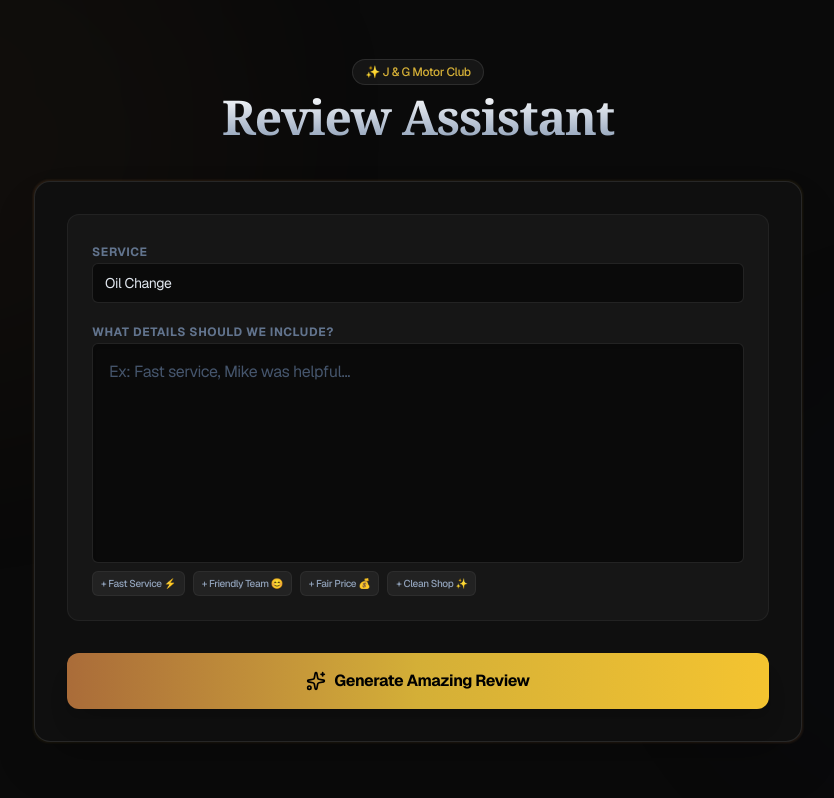
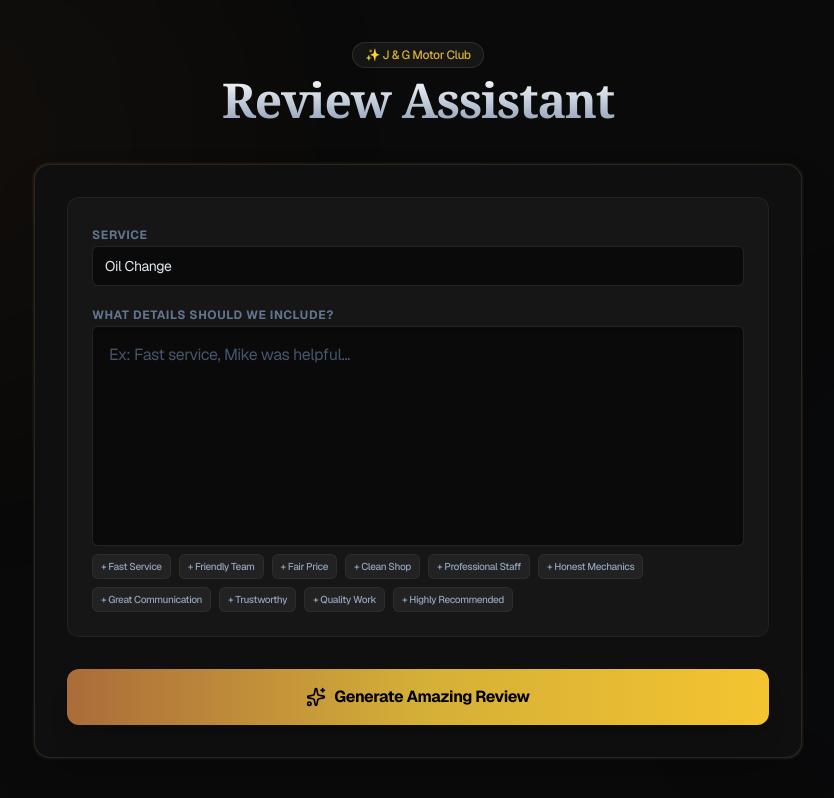
Before and after one commit to siddharth175/jg-motor-club-reviews, a Next.js app: page / in a window 1280 px wide. Shown: the whole page, without its empty margins (222-1056 px from the left). Built offline with nearby package versions, Linux system fonts and the light colour scheme.

Commit message:
feat: update review keywords list

```diff
--- a/src/components/ReviewForm.tsx
+++ b/src/components/ReviewForm.tsx
@@ -102,7 +102,18 @@ export const ReviewForm: React.FC<ReviewFormProps> = ({
 
                             {/* Quick Tags */}
                             <div className="flex flex-wrap gap-2">
-                                {["Fast Service ⚡", "Friendly Team 😊", "Fair Price 💰", "Clean Shop ✨"].map(tag => (
+                                {[
+                                    "Fast Service",
+                                    "Friendly Team",
+                                    "Fair Price",
+                                    "Clean Shop",
+                                    "Professional Staff",
+                                    "Honest Mechanics",
+                                    "Great Communication",
+                                    "Trustworthy",
+                                    "Quality Work",
+                                    "Highly Recommended"
+                                ].map(tag => (
                                     <button
                                         key={tag}
                                         type="button"
```
